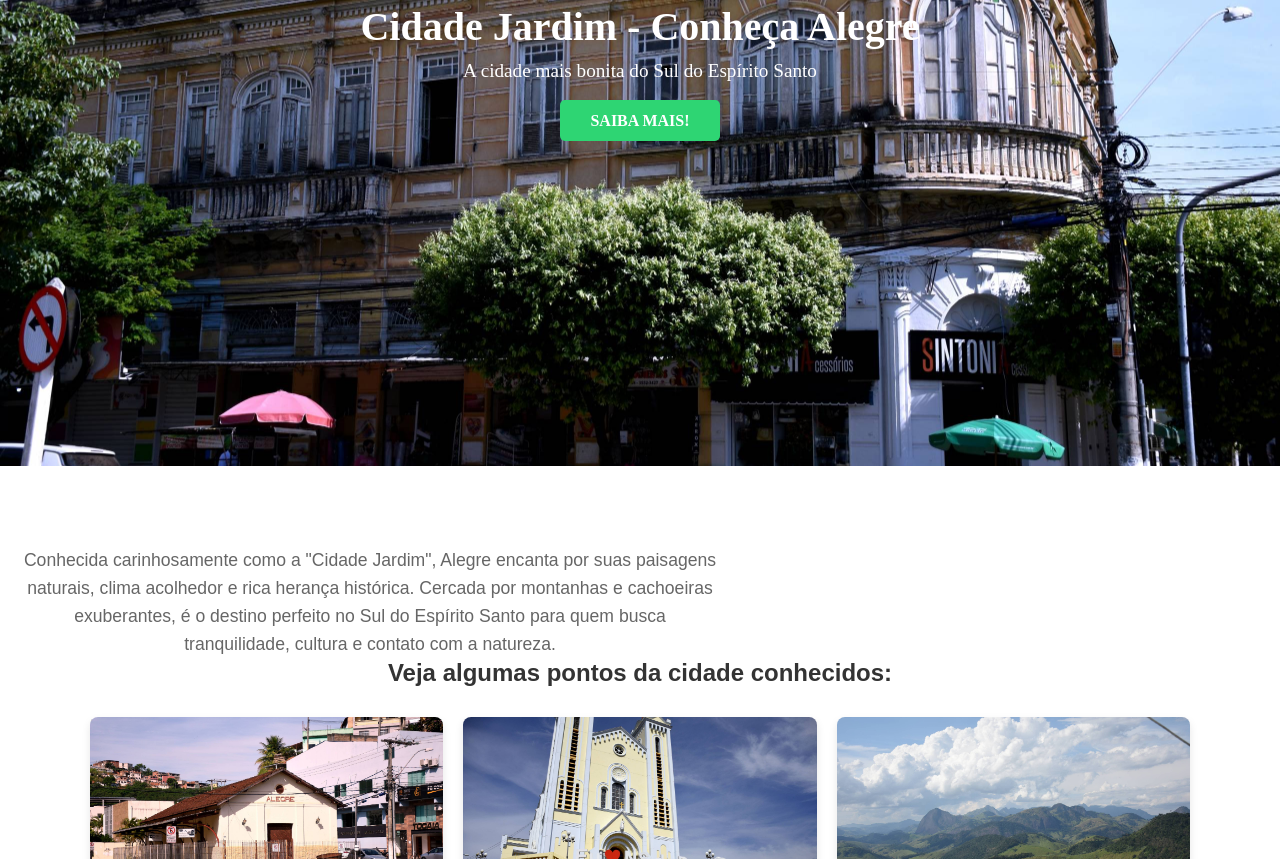
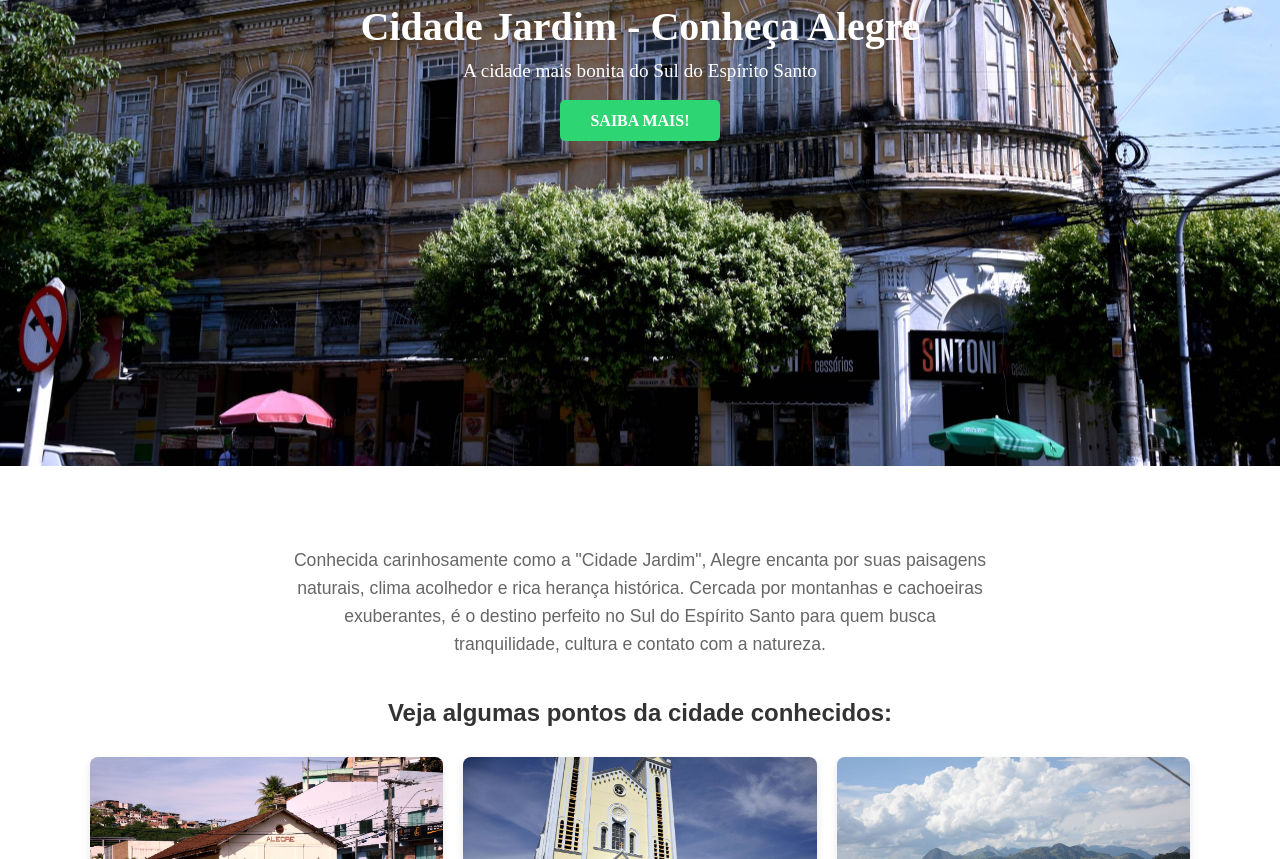
Before and after one commit to j3anp07/Cidade-Jardim-Conheca-Alegre, a plain HTML site: page index.html in a window 1280 px wide. Shown: the part 334-1193 px from the top of the page. Drawn offline with Linux system fonts and the light colour scheme.

Commit message:
texto-sobre css atualizado

```diff
--- a/style.css
+++ b/style.css
@@ -118,6 +118,7 @@ nav h2 {
   line-height: 1.6;
   color: #666;
   max-width: 700px;
+  margin: 0 auto 40px auto;
 }
 
 .contato {
```
